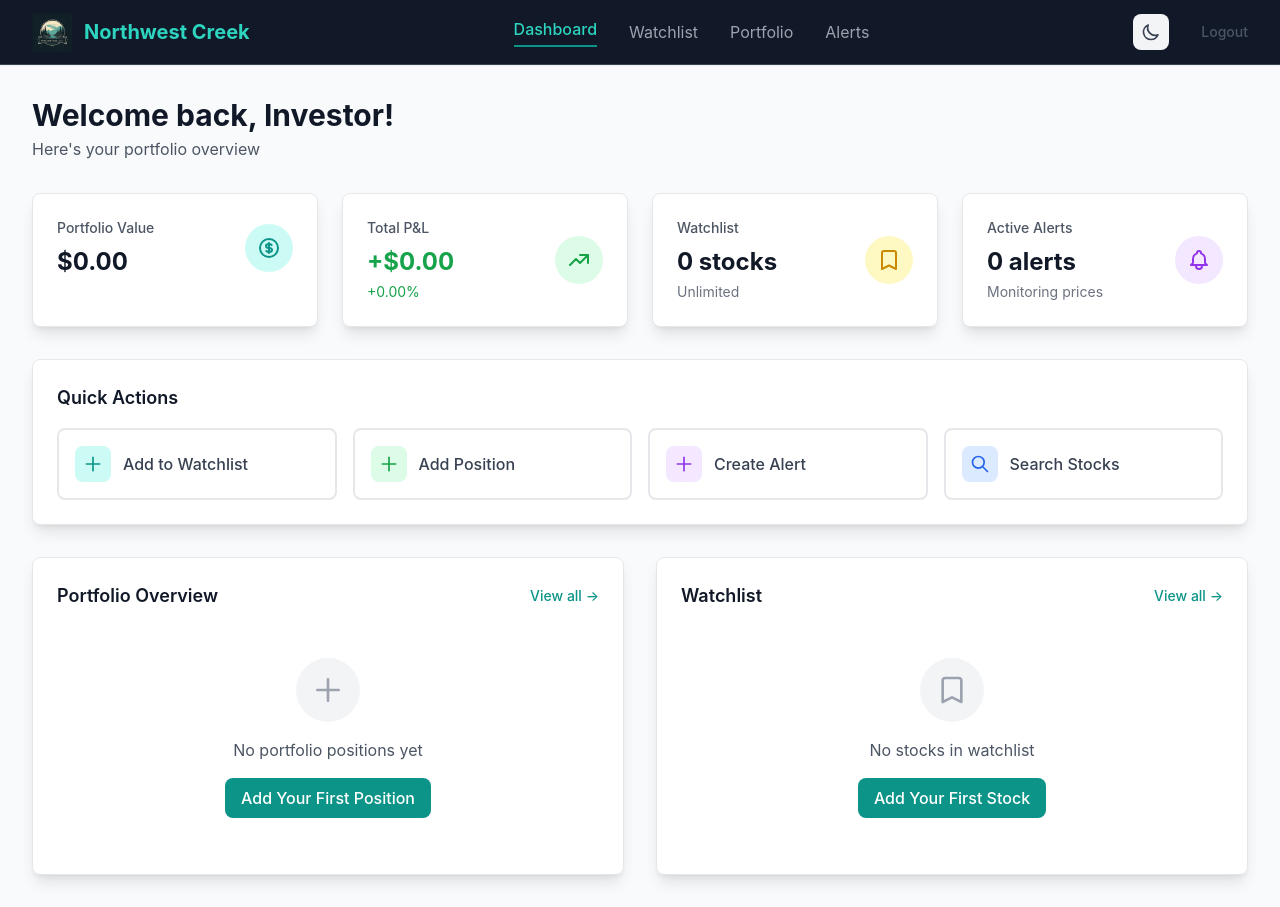
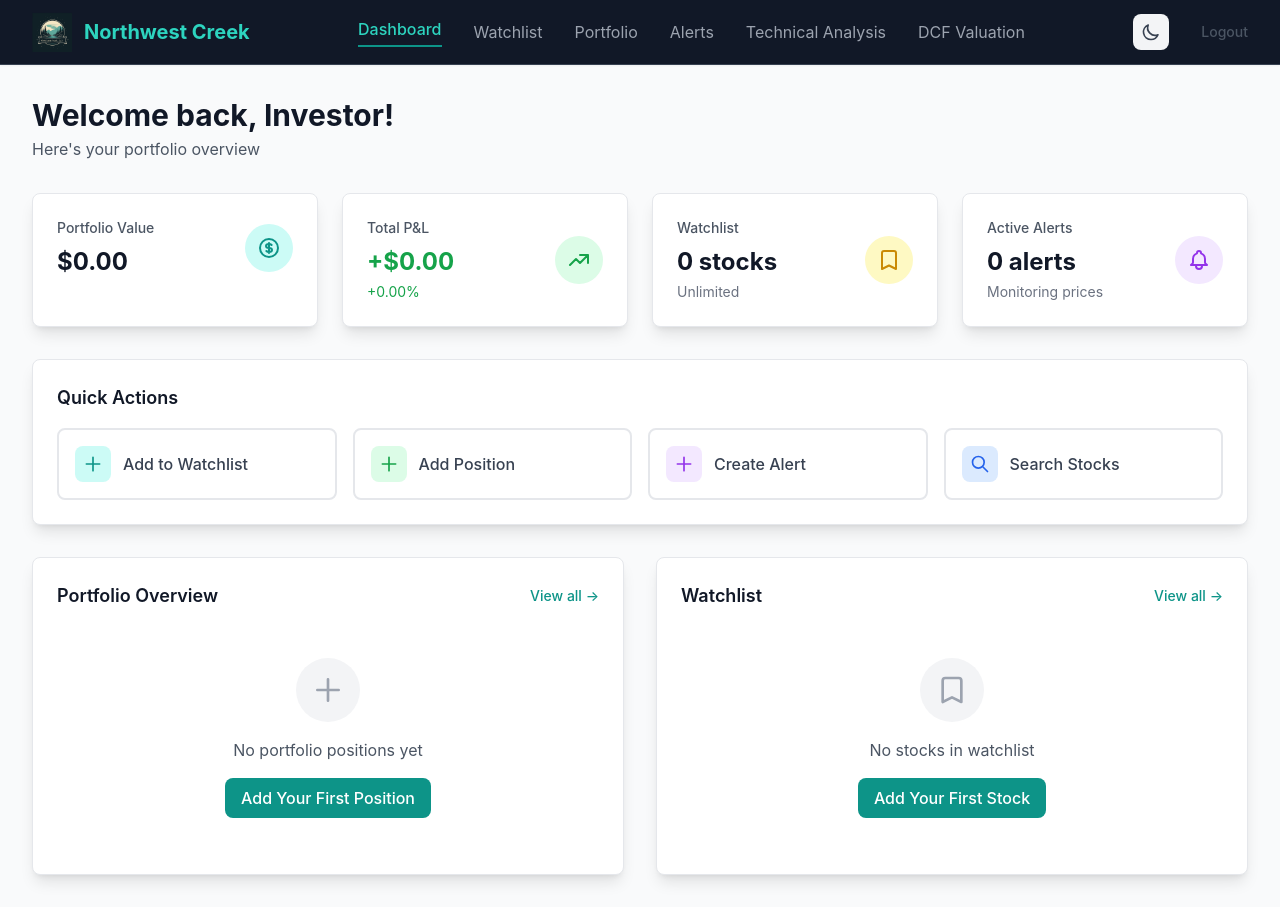
Before and after one commit to tballes8/northwest-creek, a React (Create React App) app in the folder frontend/: page /dashboard in a window 1280 px wide. Built offline with nearby package versions, Linux system fonts and the light colour scheme; no server answers; sample sign-in values are in the browser's storage.

Commit message:
updates to tier levels

```diff
--- a/frontend/src/pages/Alerts.tsx
+++ b/frontend/src/pages/Alerts.tsx
@@ -188,13 +188,8 @@ const Alerts: React.FC = () => {
               <Link to="/watchlist" className="text-gray-400 dark:text-gray-300 hover:text-gray-900 dark:hover:text-white">Watchlist</Link>
               <Link to="/portfolio" className="text-gray-400 dark:text-gray-300 hover:text-gray-900 dark:hover:text-white">Portfolio</Link>
               <Link to="/alerts" className="text-primary-400 dark:text-primary-400 font-medium border-b-2 border-primary-600 dark:border-primary-400 pb-1">Alerts</Link>
-              {user?.subscription_tier === 'active' && (
-                <Link to="/technical-analysis" className="text-gray-400 dark:text-gray-300 hover:text-gray-900 dark:hover:text-white">Technical Analysis</Link>
-              )}
-              {user?.subscription_tier === 'unlimited' && (
-                <Link to="/dcf-valuation" className="text-gray-400 dark:text-gray-300 hover:text-gray-900 dark:hover:text-white">DCF Valuation</Link>
-              )}
-
+              <Link to="/technical-analysis" className="text-gray-400 dark:text-gray-300 hover:text-gray-900 dark:hover:text-white">Technical Analysis</Link>
+              <Link to="/dcf-valuation" className="text-gray-400 dark:text-gray-300 hover:text-gray-900 dark:hover:text-white">DCF Valuation</Link>
             </div>
 
             <div className="flex items-center space-x-4">
--- a/frontend/src/pages/DCFValuation.tsx
+++ b/frontend/src/pages/DCFValuation.tsx
@@ -162,9 +162,7 @@ const DCFValuation: React.FC = () => {
               <Link to="/watchlist" className="text-gray-400 dark:text-gray-300 hover:text-gray-900 dark:hover:text-white">Watchlist</Link>
               <Link to="/portfolio" className="text-gray-400 dark:text-gray-300 hover:text-gray-900 dark:hover:text-white">Portfolio</Link>
               <Link to="/alerts" className="text-gray-400 dark:text-gray-300 hover:text-gray-900 dark:hover:text-white">Alerts</Link>
-              {user?.subscription_tier === 'unlimited' && (
-                <Link to="/technical-analysis" className="text-gray-400 dark:text-gray-300 hover:text-gray-900 dark:hover:text-white">Technical Analysis</Link>
-              )}
+              <Link to="/technical-analysis" className="text-gray-400 dark:text-gray-300 hover:text-gray-900 dark:hover:text-white">Technical Analysis</Link>
               <Link to="/dcf-valuation" className="text-primary-400 dark:text-primary-400 font-medium border-b-2 border-primary-600 dark:border-primary-400 pb-1">DCF Valuation</Link>
             </div>
 
--- a/frontend/src/pages/Dashboard.tsx
+++ b/frontend/src/pages/Dashboard.tsx
@@ -120,12 +120,8 @@ return (
               <Link to="/watchlist" className="text-gray-400 dark:text-gray-300 hover:text-gray-900 dark:hover:text-white">Watchlist</Link>
               <Link to="/portfolio" className="text-gray-400 dark:text-gray-300 hover:text-gray-900 dark:hover:text-white">Portfolio</Link>
               <Link to="/alerts" className="text-gray-400 dark:text-gray-300 hover:text-gray-900 dark:hover:text-white">Alerts</Link>
-              {user?.subscription_tier === 'unlimited' && (
-                <Link to="/technical-analysis" className="text-gray-400 dark:text-gray-300 hover:text-gray-900 dark:hover:text-white">Technical Analysis</Link>
-              )}
-              {user?.subscription_tier === 'unlimited' && (
-                <Link to="/dcf-valuation" className="text-gray-400 dark:text-gray-300 hover:text-gray-900 dark:hover:text-white">DCF Valuation</Link>
-              )}
+              <Link to="/technical-analysis" className="text-gray-400 dark:text-gray-300 hover:text-gray-900 dark:hover:text-white">Technical Analysis</Link>
+              <Link to="/dcf-valuation" className="text-gray-400 dark:text-gray-300 hover:text-gray-900 dark:hover:text-white">DCF Valuation</Link>
             </div>
 
             <div className="flex items-center space-x-4">
--- a/frontend/src/pages/Portfolio.tsx
+++ b/frontend/src/pages/Portfolio.tsx
@@ -141,8 +141,9 @@ const Portfolio: React.FC = () => {
 
   const getTierLimit = () => {
     const limits = {
-      free: 3,
-      pro: 25,
+      free: 5,
+      casual: 20,
+      active: 45,
       enterprise: 'Unlimited'
     };
     return limits[user?.subscription_tier as keyof typeof limits] || 3;
@@ -171,18 +172,13 @@ const Portfolio: React.FC = () => {
               <img src="/images/logo.png" alt="Northwest Creek" className="h-10 w-10 mr-3" />
               <span className="text-xl font-bold text-primary-400 dark:text-primary-400">Northwest Creek</span>
             </div>
-
             <div className="hidden md:flex items-center space-x-8">
               <Link to="/dashboard" className="text-gray-400 dark:text-gray-300 hover:text-gray-900 dark:hover:text-white">Dashboard</Link>
               <Link to="/watchlist" className="text-gray-400 dark:text-gray-300 hover:text-gray-900 dark:hover:text-white">Watchlist</Link>
               <Link to="/portfolio" className="text-primary-400 dark:text-primary-400 font-medium border-b-2 border-primary-600 dark:border-primary-400 pb-1">Portfolio</Link>
               <Link to="/alerts" className="text-gray-400 dark:text-gray-300 hover:text-gray-900 dark:hover:text-white">Alerts</Link>
-              {user?.subscription_tier === 'active' && (
-                <Link to="/technical-analysis" className="text-gray-400 dark:text-gray-300 hover:text-gray-900 dark:hover:text-white">Technical Analysis</Link>
-              )}
-              {user?.subscription_tier === 'unlimited' && (
-                <Link to="/dcf-valuation" className="text-gray-400 dark:text-gray-300 hover:text-gray-900 dark:hover:text-white">DCF Valuation</Link>
-              )}
+              <Link to="/technical-analysis" className="text-gray-400 dark:text-gray-300 hover:text-gray-900 dark:hover:text-white">Technical Analysis</Link>
+              <Link to="/dcf-valuation" className="text-gray-400 dark:text-gray-300 hover:text-gray-900 dark:hover:text-white">DCF Valuation</Link>
             </div>
 
             <div className="flex items-center space-x-4">
--- a/frontend/src/pages/TechnicalAnalysis.tsx
+++ b/frontend/src/pages/TechnicalAnalysis.tsx
@@ -494,13 +494,8 @@ const TechnicalAnalysis: React.FC = () => {
               <Link to="/watchlist" className="text-gray-400 dark:text-gray-300 hover:text-gray-900 dark:hover:text-white">Watchlist</Link>
               <Link to="/portfolio" className="text-gray-400 dark:text-gray-300 hover:text-gray-900 dark:hover:text-white">Portfolio</Link>
               <Link to="/alerts" className="text-gray-400 dark:text-gray-300 hover:text-gray-900 dark:hover:text-white">Alerts</Link>
-              {user?.subscription_tier === 'active' && (
-                <Link to="/technical-analysis" className="text-primary-400 dark:text-primary-400 font-medium border-b-2 border-primary-600 dark:border-primary-400 pb-1">Technical Analysis</Link>
-              )}
-              {user?.subscription_tier === 'unlimited' && (
-                <Link to="/dcf-valuation" className="text-gray-400 dark:text-gray-300 hover:text-gray-900 dark:hover:text-white">DCF Valuation</Link>
-              )}
-
+              <Link to="/technical-analysis" className="text-primary-400 dark:text-primary-400 font-medium border-b-2 border-primary-600 dark:border-primary-400 pb-1">Technical Analysis</Link>
+              <Link to="/dcf-valuation" className="text-gray-400 dark:text-gray-300 hover:text-gray-900 dark:hover:text-white">DCF Valuation</Link>
             </div>
 
             <div className="flex items-center space-x-4">
--- a/frontend/src/pages/Watchlist.tsx
+++ b/frontend/src/pages/Watchlist.tsx
@@ -155,21 +155,18 @@ const Watchlist: React.FC = () => {
               <img src="/images/logo.png" alt="Northwest Creek" className="h-10 w-10 mr-3" />
               <span className="text-xl font-bold text-primary-400 dark:text-primary-400">Northwest Creek</span>
             </div>
-
             <div className="hidden md:flex items-center space-x-8">
               <Link to="/dashboard" className="text-gray-400 dark:text-gray-300 hover:text-gray-900 dark:hover:text-white">Dashboard</Link>
               <Link to="/watchlist" className="text-primary-400 dark:text-primary-400 font-medium border-b-2 border-primary-600 dark:border-primary-400 pb-1">Watchlist</Link>
               <Link to="/portfolio" className="text-gray-400 dark:text-gray-300 hover:text-gray-900 dark:hover:text-white">Portfolio</Link>
               <Link to="/alerts" className="text-gray-400 dark:text-gray-300 hover:text-gray-900 dark:hover:text-white">Alerts</Link>
-              {user?.subscription_tier === 'active' && (
+              {user?.subscription_tier === 'unlimited' && (
                 <Link to="/technical-analysis" className="text-gray-400 dark:text-gray-300 hover:text-gray-900 dark:hover:text-white">Technical Analysis</Link>
               )}
               {user?.subscription_tier === 'unlimited' && (
                 <Link to="/dcf-valuation" className="text-gray-400 dark:text-gray-300 hover:text-gray-900 dark:hover:text-white">DCF Valuation</Link>
               )}
-
             </div>
-
             <div className="flex items-center space-x-4">
               <ThemeToggle />
               <span className="text-sm text-gray-600 dark:text-gray-300">{user?.email}</span>
```
Also changed, not shown: 1 other file (tests, documents, lock files or other folders).
